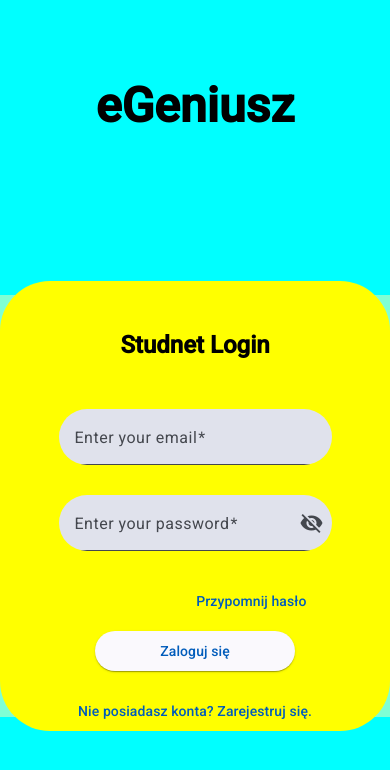
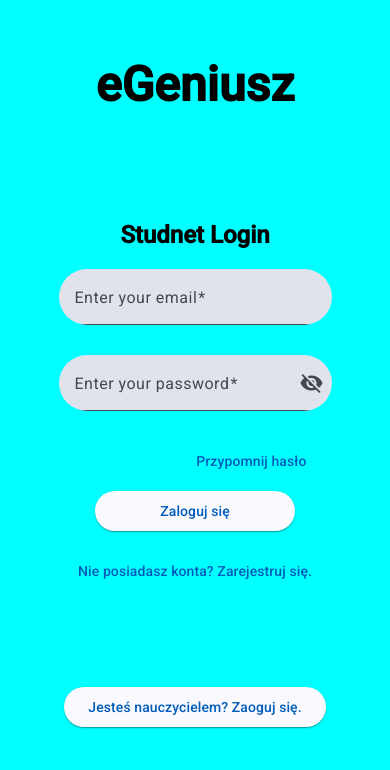
Before and after one commit to MaciejKubon/eGeniusz-app, an Angular app: page /studentLogin in a window 390 px wide. Shown: the top 770 px of the page. Built offline with nearby package versions, Linux system fonts and the light colour scheme.

Commit message:
add responsive

```diff
--- a/src/app/component/form/login-user/login-user.component.html
+++ b/src/app/component/form/login-user/login-user.component.html
@@ -39,14 +39,23 @@
         }
       </mat-form-field>
       <div class="forgotPasswordLink">
-        <button mat-raised-button color="primary">Przypomnij hasło</button>      </div>
+        <button mat-raised-button color="primary">Przypomnij hasło</button>
+      </div>
       <div class="submitButtonBox">
-        <button mat-raised-button color="primary" type="submit">Zaloguj się </button>
+        <button mat-raised-button color="primary" type="submit">
+          Zaloguj się
+        </button>
       </div>
       <div class="registerLink">
-        <button mat-raised-button color="primary">Nie posiadasz konta? Zarejestruj się.</button>
-
+        <button mat-raised-button color="primary">
+          Nie posiadasz konta? Zarejestruj się.
+        </button>
       </div>
     </form>
   </div>
+  <div class="teacherLogin">
+    <button mat-raised-button color="primary">
+      Jesteś nauczycielem? Zaoguj się.
+    </button>
+  </div>
 </div>
--- a/src/app/component/form/login-user/login-user.component.scss
+++ b/src/app/component/form/login-user/login-user.component.scss
@@ -1,21 +1,25 @@
 .login{
     width: 100%;
-    height: 100vh;
+    height: 90vh;
     background-color: aquamarine;
     display: flex;
     justify-content: center;
     align-items: center;
+    flex-wrap: wrap;
+    transition-duration: 500ms;
 }
 .form{
     width: 60%;
-    background-color: yellow;
+    background-color:aliceblue;
     min-height: 75vh;
     border-radius: 50px;
+    transition-duration: 500ms;
 }
 form{
     display: flex;
     flex-wrap: wrap;
     justify-content: center;
+    transition-duration: 500ms;
 }
 mat-form-field{
     margin: 0px 15%;
@@ -23,23 +27,28 @@
     display: flex;
     margin-bottom: 10px;
     border-radius: 50%;
+    transition-duration: 500ms;
 }
 h2{
     text-align: center;
     padding: 0px 10%;
     margin: 50px 0px 50px;
+    transition-duration: 500ms;
 }
 input{
     width: 80% !important;
+    transition-duration: 500ms;
 }
 .forgotPasswordLink{
     width: 70%;
     text-align: right;
+    transition-duration: 500ms;
     button{
         background-color: rgba(0,0,0,0);
         border: 1px solid rgba(0,0,0,0);
         box-shadow: none;
         text-align: end;
+        transition-duration: 500ms;
     }
 }
 .submitButtonBox{
@@ -47,8 +56,10 @@
     width: 80%;
     display: flex;
     justify-content: center;
+    transition-duration: 500ms;
     button{
         width: 200px !important;
+        transition-duration: 500ms;
     }
 }
 .registerLink{
@@ -56,24 +67,44 @@
     width: 80%;
     display: flex;
     justify-content: end;
+    transition-duration: 500ms;
     button{
         background-color: rgba(0,0,0,0);
         border: 1px solid rgba(0,0,0,0);
         box-shadow: none;
+        transition-duration: 500ms;
     }
+}
+.teacherLogin{
+    width: 100%;
+    display: flex;
+    justify-content: center;
+    transition-duration: 500ms;
+    // button{
+    //     background-color: rgba(0,0,0,0);
+    //     border: 1px solid rgba(0,0,0,0);
+    //     box-shadow: none;
+    // }
 }
 @media only screen and (max-width: 900px) {
     .login{
-        height: 50vh;
-
+        height: 70vh;
+        background-color: rgba(0,0,0,0);
+        transition-duration: 500ms;
     }
     .form{
         width: 100%;
         min-height: 50vh;
-
+        background-color:rgba(0,0,0,0);
+        transition-duration: 500ms;
+    }
+    h2{
+        margin: 20px 0px 20px;
+        transition-duration: 500ms;
     }
     .registerLink{
         justify-content: center;
+        transition-duration: 500ms;
 
     }
 }
--- a/src/app/page/login-page/login-page.component.scss
+++ b/src/app/page/login-page/login-page.component.scss
@@ -6,6 +6,7 @@
     height: 100vh;
     display: flex;
     flex-wrap: nowrap;
+    transition-duration: 500ms;
 }
 .logo, .loginForm{
     display: flex;
@@ -13,9 +14,15 @@
     height: 100vh;
     justify-content: center;
     align-items: center;
+    transition-duration: 500ms;
+}
+.loginForm{
+    background-color: aquamarine;
+    transition-duration: 500ms;
 }
 h1{
     font-size: 5em;
+    transition-duration: 500ms;
 }
 app-login-user{
 width: 100%;
@@ -23,18 +30,24 @@
 @media only screen and (max-width: 900px) {
     section{
         flex-wrap: wrap;
+        transition-duration: 500ms;
     }
     .logo, .loginForm{
         width: 100%;
+        transition-duration: 500ms;
     }
     .logo{
-        height: 25vh;
+        height: 20vh;
+        transition-duration: 500ms;
     }
     .loginForm{
-        height: 55vh;
-        align-items:flex-start
+        height: 80vh;
+        align-items:flex-start;
+        background-color:rgba(0,0,0,0);
+        transition-duration: 500ms;
     }
     h1{
         font-size: 3em;
+        transition-duration: 500ms;
     }
 }
```
Also changed, not shown: src/app/page/login-page/login-page.component.html (+6 -7 lines).
